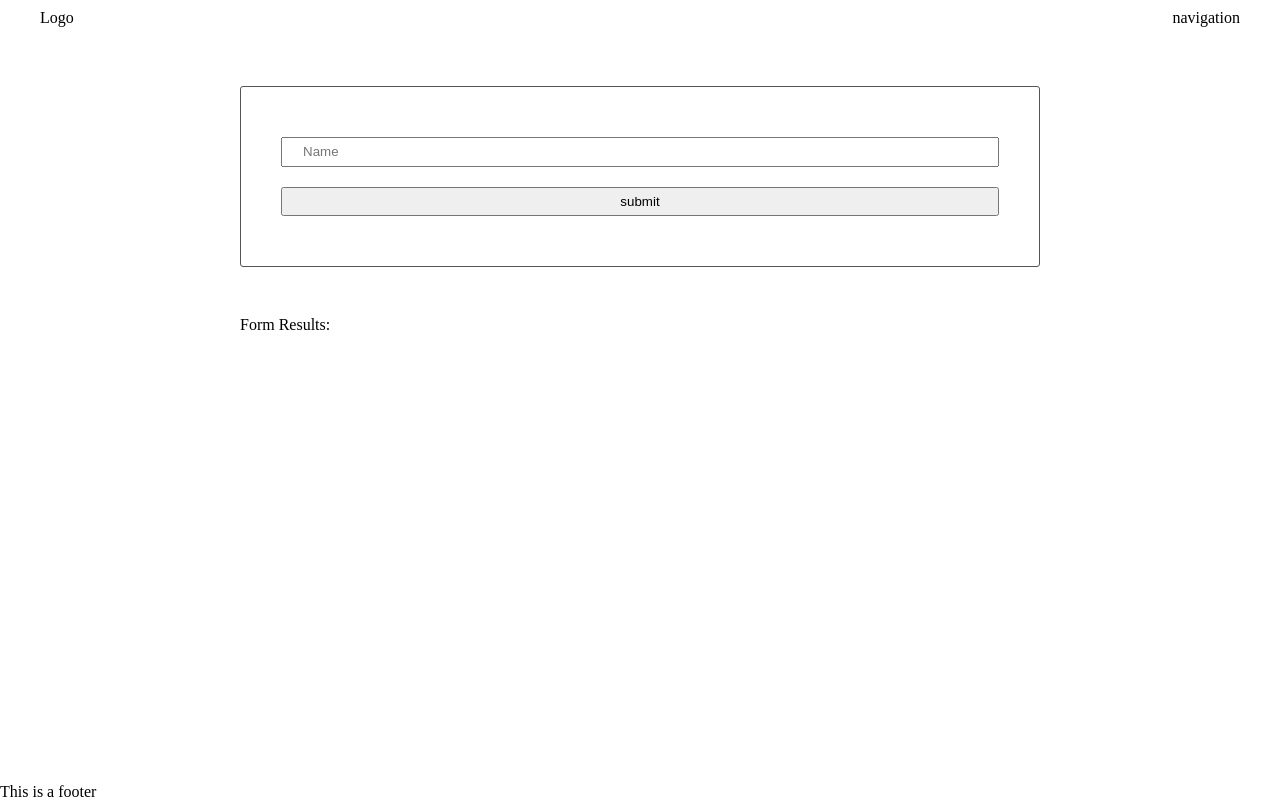
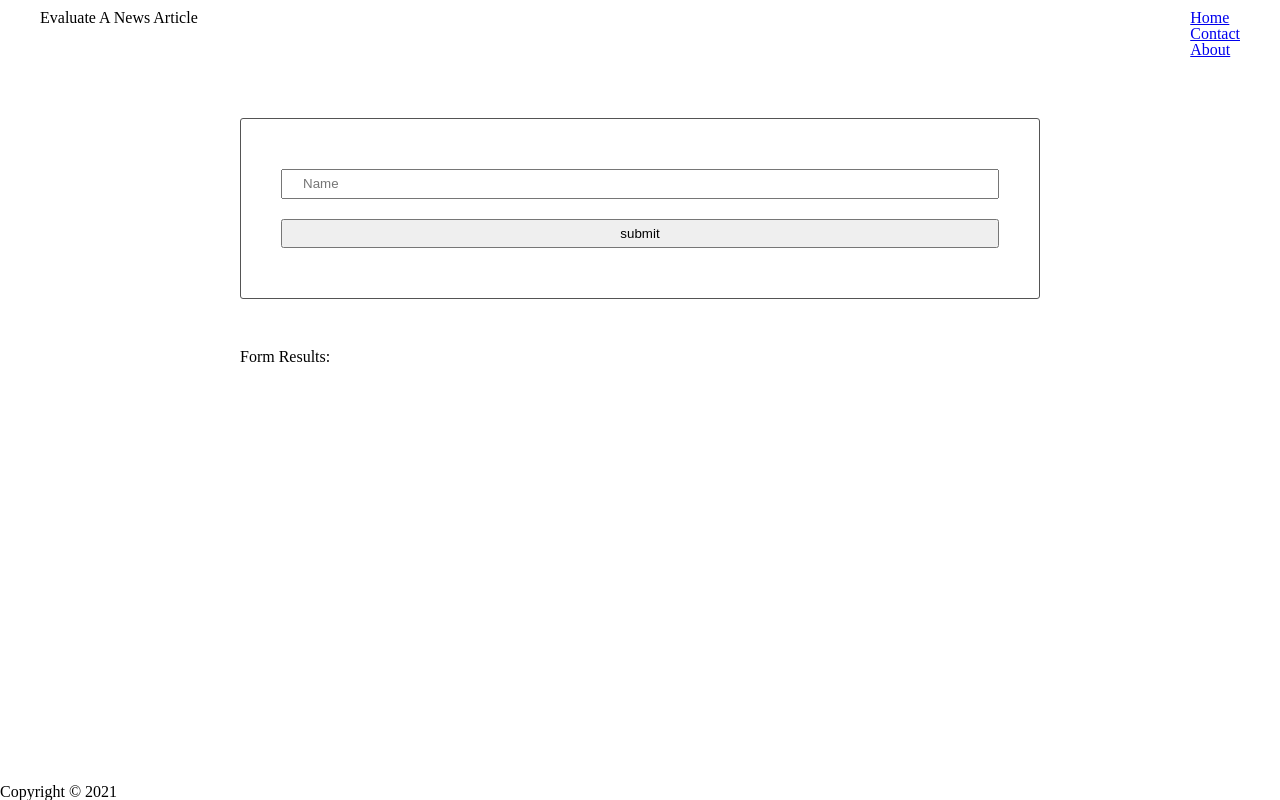
Before and after one commit to mennallahmed/Evaluate-news-nlp, a website built with webpack: page src/client/views/index.html in a window 1280 px wide. Built offline with nearby package versions, Linux system fonts and the light colour scheme.

Commit message:
Update index.html

```diff
--- a/src/client/views/index.html
+++ b/src/client/views/index.html
@@ -9,12 +9,15 @@
     <body>
 
         <header>
+            <div class="header">Evaluate A News Article</div>
             <div class="">
-                Logo
+                <ul>
+                    <li><a href="index.html" class="active">Home</a></li>
+                    <li><a href="#">Contact</a></li>
+                    <li><a href="#">About</a></li>
+                  </ul>
             </div>
-            <div class="">
-                navigation
-            </div>
+
         </header>
 
         <main>
@@ -25,7 +28,7 @@
                 </form>
             </section>
 
-            <section>
+            <section class="entry">
                 <strong>Form Results:</strong>
                 <div id="agreement"></div>
                 <div id="subjectivity"></div>
@@ -36,7 +39,7 @@
         </main>
 
         <footer>
-            <p>This is a footer</p>
+            <p> Copyright © 2021 </p>
 
         </footer>
 
```
